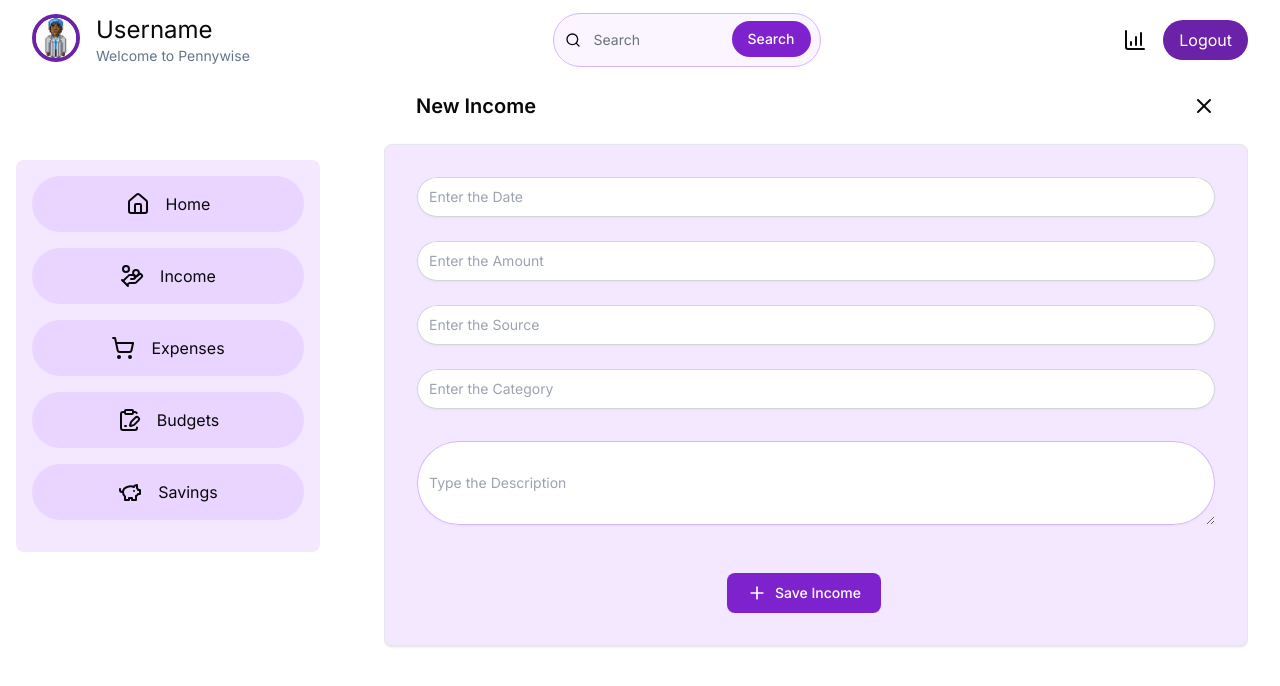
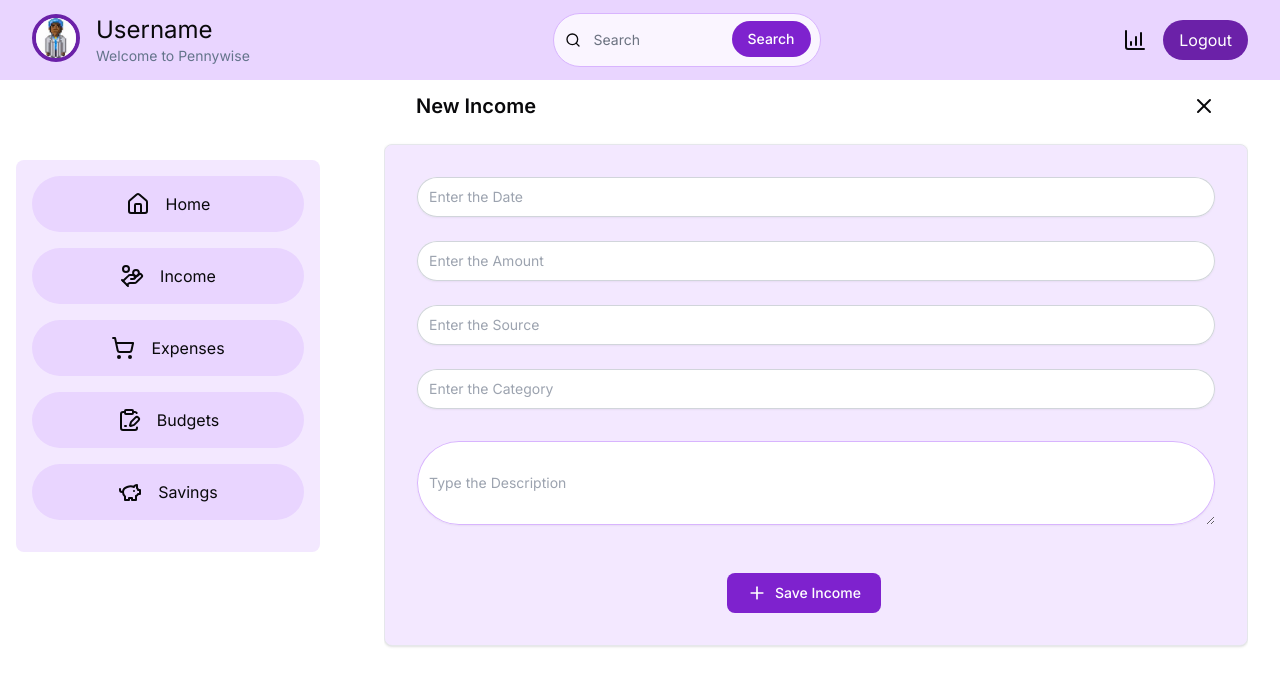
Before and after one commit to kofiad/pennywise, a Next.js app: page /dashboard/income/new in a window 1280 px wide. Shown: the top 686 px of the page. Built offline with nearby package versions, Linux system fonts and the light colour scheme.

Commit message:
Refactor Dashboard Header component to update background color and user image styles

```diff
--- a/components/Dashboard/Header.jsx
+++ b/components/Dashboard/Header.jsx
@@ -5,7 +5,7 @@ import SearchInput from './SearchInput'
 
 export default function Header() {
   return (
-    <div className="flex items-center justify-between p-8 h-20">
+    <div className="bg-purple-200 flex items-center justify-between p-8 h-20 ">
       <div className="flex gap-4">
         <Image src="/user.png" alt="user_image"  width={200} height={200} className='rounded-full w-12 h-12 border-4 border-purple-800'/>
         <div className="flex flex-col hidden md:block">
```
